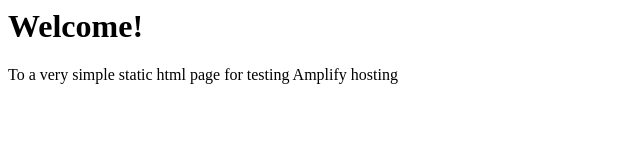
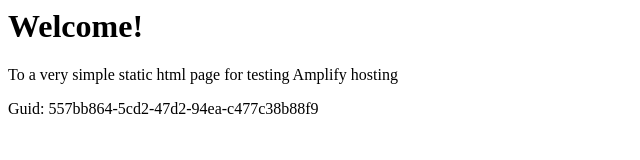
Before and after one commit to aws-aemilia-sin/Github-PR-Commit-Integration-Test-DoNotTouch-Gith-P5X5MO5I-v1-preprod-ap-southeast-1, a website: page src/index.html in a window 1280 px wide. Shown: the whole page, without its empty margins (0-640 px from the left). Drawn offline with Linux system fonts and the light colour scheme.

Commit message:
commit from integ tests

```diff
--- a/src/index.html
+++ b/src/index.html
@@ -1,3 +1,5 @@
+
+
 <html lang="en">
 
 <head>
@@ -10,6 +12,6 @@
 <body>
     <h1>Welcome!</h1>
     <p>To a very simple static html page for testing Amplify hosting</p>
-</body>
+    <p>Guid: 557bb864-5cd2-47d2-94ea-c477c38b88f9</p></body>
 
 </html>
```
